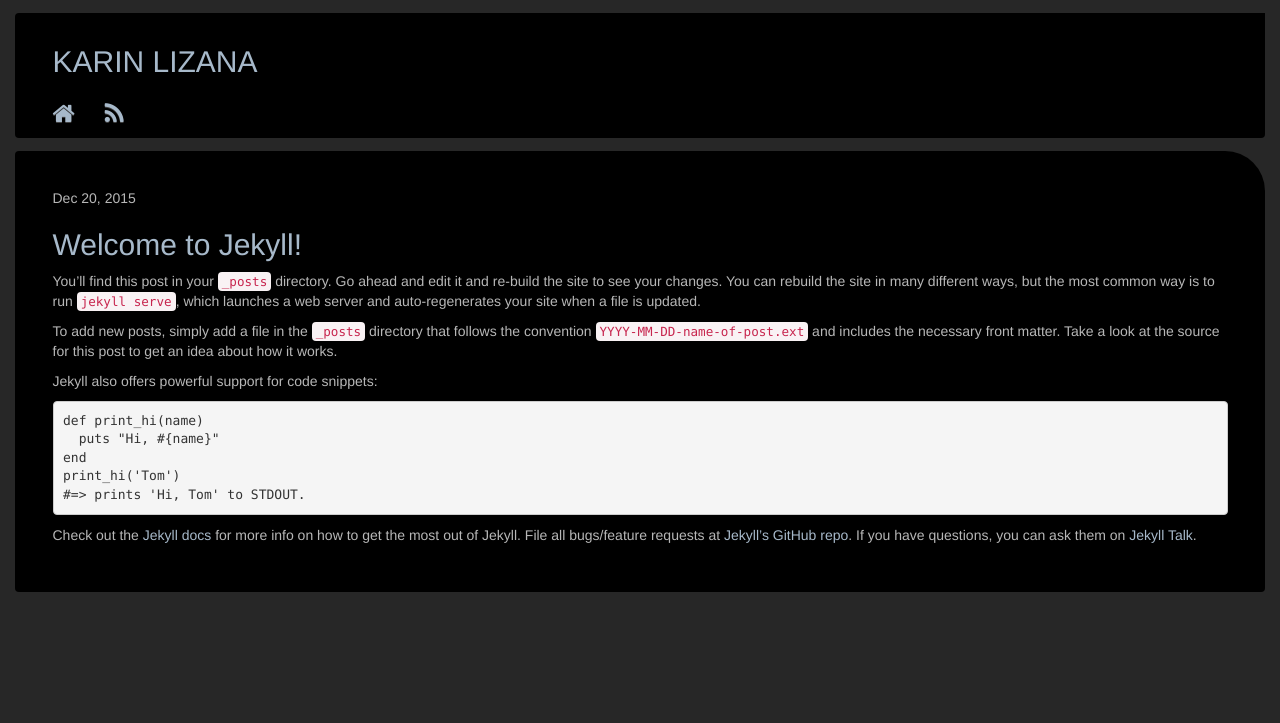
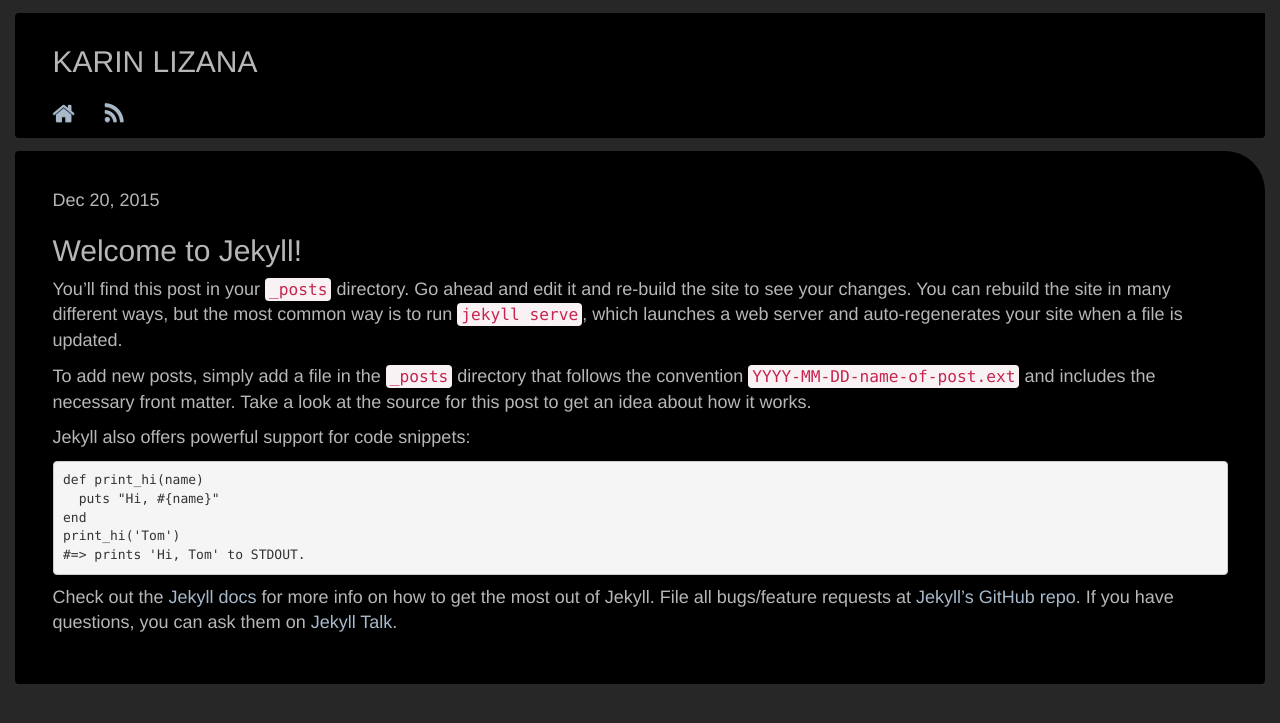
Before and after one commit to klizana/klizana.github.io, a Jekyll site: the page built from blog/index.html, in a window 1280 px wide. Shown: the top 723 px of the page. Built offline with Jekyll 4.4.1, drawn with Linux system fonts in a browser that asks for light colours; nearby versions of some CDN libraries; the list of posts is cut into pages by our own code; comment, search, counter and statistics services are not loaded.

Commit message:
change blog styles to match adobe portfolio

```diff
--- a/_includes/header.html
+++ b/_includes/header.html
@@ -1,4 +1,4 @@
-<a href="/blog/index.html"><h2>KARIN LIZANA</h2></a>
+<a href="/blog/index.html" class="a-title"><h2>KARIN LIZANA</h2></a>
 <div class="row">
 <a href="/index.html" class="navbar-brand"><i class="fa fa-home fa-lg"></i></a>
 <a href="{{ "/feed.xml" | prepend: site.baseurl }}" class="navbar-brand"><i class="fa fa-rss fa-lg"></i></a>
--- a/_layouts/post.html
+++ b/_layouts/post.html
@@ -4,7 +4,7 @@
 ---
 <article class="post" itemscope itemtype="http://schema.org/BlogPosting">
     <div class="blog-box-style blog-box-round-style">
-    <h1 itemprop="name headline">{{ page.title }}</h1>
+    <h2 itemprop="name headline">{{ page.title }}</h2>
     <p class="post-meta"><time datetime="{{ page.date | date_to_xmlschema }}" itemprop="datePublished">{{ page.date | date: "%b %-d, %Y" }}</time>{% if page.author %} • <span itemprop="author" itemscope itemtype="http://schema.org/Person"><span itemprop="name">{{ page.author }}</span></span>{% endif %}</p>
 
   <div class="post-content" itemprop="articleBody">
--- a/blog/index.html
+++ b/blog/index.html
@@ -7,7 +7,7 @@
             <span class="post-meta">{{ post.date | date: "%b %-d, %Y" }}</span>
 
             <h2>
-              <a class="post-link" href="{{ post.url | prepend: site.baseurl }}">{{ post.title }}</a>
+              <a class="a-title" href="{{ post.url | prepend: site.baseurl }}">{{ post.title }}</a>
             </h2>
             {{post.content}}
             </div>
--- a/css/style.css
+++ b/css/style.css
@@ -2,6 +2,8 @@
     background-color:#272727;
     color: #b7b7b7;
     font-family: Helvetica, sans-serif;
+    font-size: 18px;
+    font-weight:lighter;
 }
 
 .jumbotron{
@@ -76,8 +78,13 @@
     color: #a7b9ca;
 }
 
+.a-title {
+    color: #b7b7b7;
+}
+
 a:focus, a:hover {
-    color:#4e7496;
+    color:#8594a1;
+    text-decoration: none;
 }
 
 .paginator {
```
